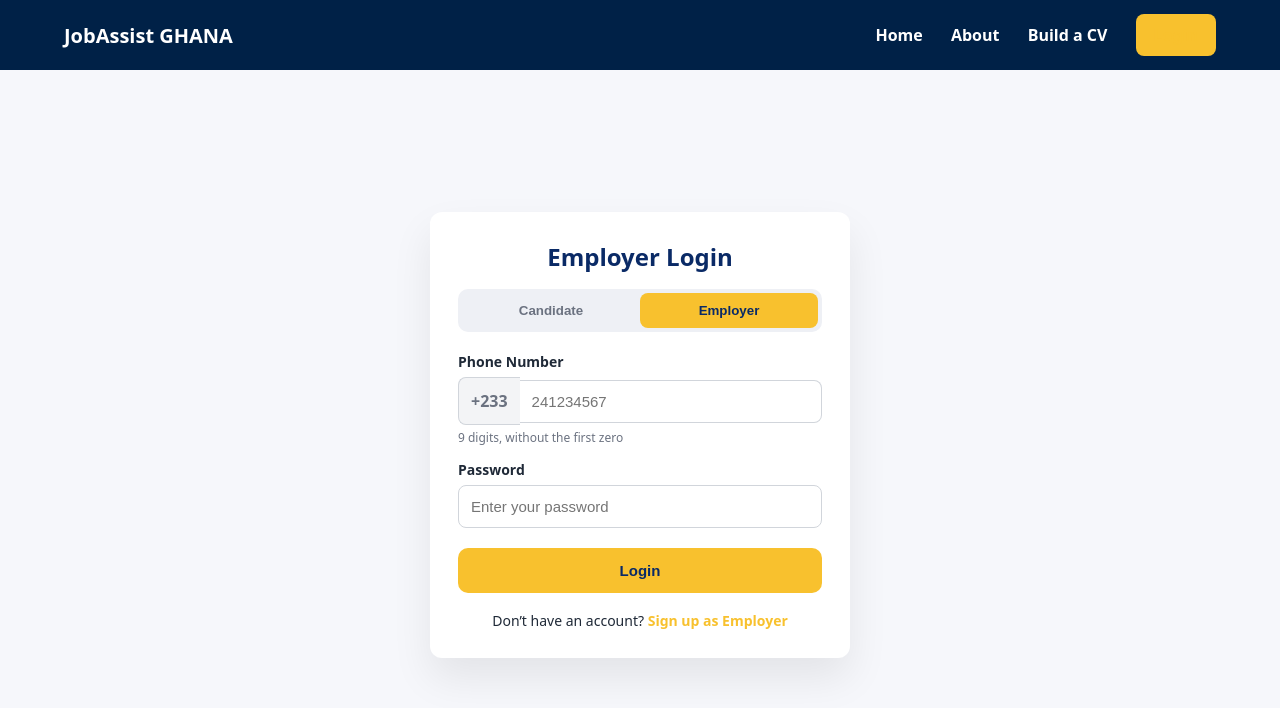
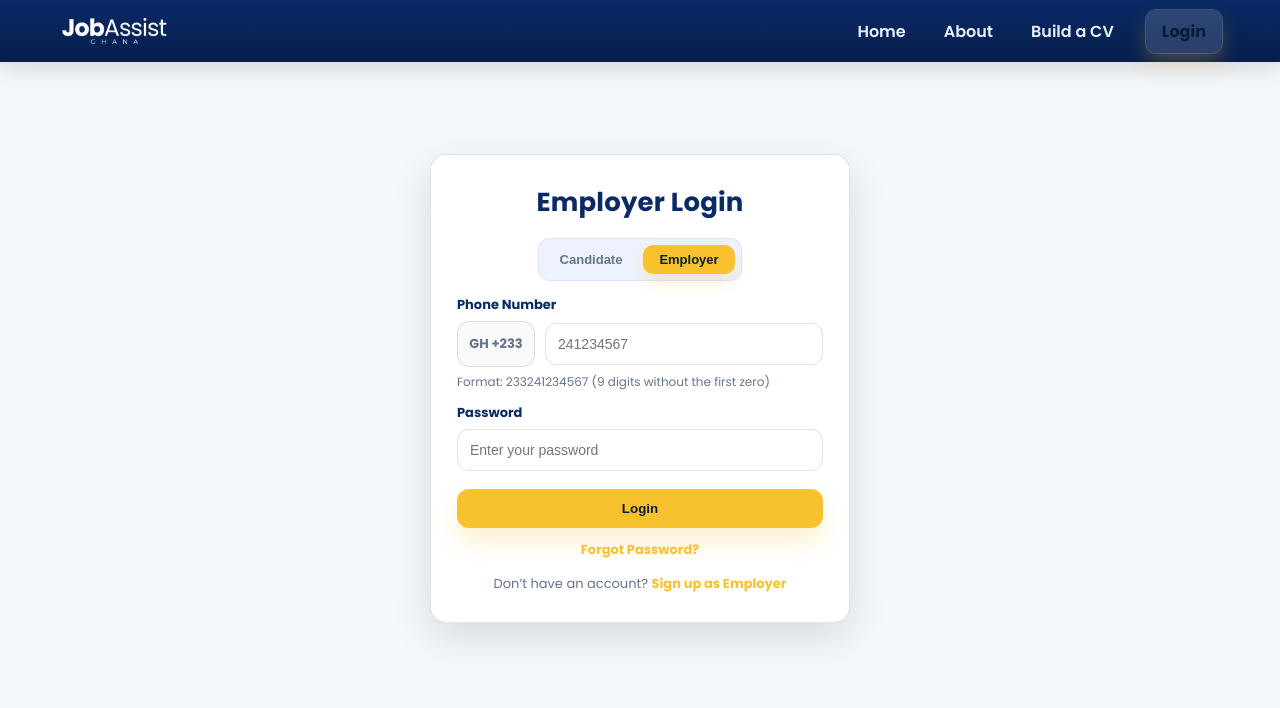
Before and after one commit to Kstewart822/jobassistghana, a plain HTML site: page login.html in a window 1280 px wide. Drawn offline with Linux system fonts and the light colour scheme.

Commit message:
Fix login page role switcher (candidate/employer)
Refactor login page structure and styles for improved design and functionality.

```diff
--- a/login.html
+++ b/login.html
@@ -1,250 +1,342 @@
-<!doctype html>
+<!DOCTYPE html>
 <html lang="en">
 <head>
   <meta charset="UTF-8" />
   <meta name="viewport" content="width=device-width, initial-scale=1.0" />
   <title>Login | Job Assist Ghana</title>
 
-  <link rel="icon" type="image/png" href="tab-logo.png" />
-  <link rel="stylesheet" href="https://cdnjs.cloudflare.com/ajax/libs/font-awesome/6.4.0/css/all.min.css"/>
+  <!-- Fonts (optional) -->
+  <link href="https://fonts.googleapis.com/css2?family=Poppins:wght@400;500;600;700&display=swap" rel="stylesheet">
 
   <style>
-    :root {
-      --blue: #0a2a66;
-      --gold: #f8c12e;
-      --bg: #f6f7fb;
-      --text: #1f2937;
-      --muted: #6b7280;
-      --radius: 12px;
+    :root{
+      --primary:#0a2a66;
+      --primary-dark:#071e4d;
+      --accent:#f8c12e;
+      --bg:#f4f7fb;
+      --text:#0f172a;
+      --muted:#64748b;
+      --card:#ffffff;
+      --border:rgba(15,23,42,.12);
+      --shadow:0 14px 40px rgba(2, 8, 23, 0.12);
+      --radius:16px;
     }
-    * { box-sizing: border-box; margin: 0; padding: 0; }
-    body {
-      font-family: system-ui, -apple-system, Segoe UI, sans-serif;
+
+    *{ box-sizing:border-box; }
+    body{
+      margin:0;
+      font-family: Poppins, system-ui, -apple-system, Segoe UI, Roboto, Arial, sans-serif;
       background: var(--bg);
       color: var(--text);
+      min-height:100vh;
     }
-    header {
-      height: 70px;
-      background: #002147;
-      display: flex;
-      align-items: center;
-      justify-content: space-between;
-      padding: 0 5%;
+
+    /* Top nav (matches your public pages style) */
+    header{
+      position: sticky;
+      top:0;
+      z-index:10;
+      background: linear-gradient(180deg, var(--primary) 0%, var(--primary-dark) 100%);
+      box-shadow: 0 8px 24px rgba(0,0,0,.12);
     }
-    .logo {
-      color: #fff;
-      font-weight: 800;
-      font-size: 20px;
-      text-decoration: none;
+    .nav-wrap{
+      max-width: 1200px;
+      margin: 0 auto;
+      padding: 14px 18px;
+      display:flex;
+      align-items:center;
+      justify-content:space-between;
+      gap: 16px;
     }
-    nav a {
-      color: #fff;
-      margin-left: 24px;
-      text-decoration: none;
-      font-weight: 600;
+    .brand{
+      display:flex;
+      align-items:center;
+      gap: 12px;
+      text-decoration:none;
+      color:#fff;
+      font-weight:700;
+      letter-spacing:.3px;
     }
-    nav a.active { color: var(--gold); }
-    .login-btn {
-      background: var(--gold);
-      color: var(--blue);
-      padding: 10px 18px;
-      border-radius: 8px;
-      font-weight: 700;
+    .brand img{
+      height: 34px;
+      width:auto;
+      display:block;
     }
-    .page {
-      min-height: calc(100vh - 70px);
-      display: flex;
-      justify-content: center;
-      align-items: center;
-      padding: 20px;
+    .nav-links{
+      display:flex;
+      align-items:center;
+      gap: 10px;
+      list-style:none;
+      margin:0;
+      padding:0;
     }
-    .card {
-      background: #fff;
+    .nav-links a{
+      color:#eaf0ff;
+      text-decoration:none;
+      font-weight:600;
+      padding: 10px 14px;
+      border-radius: 10px;
+      transition: .15s ease;
+    }
+    .nav-links a:hover{
+      background: rgba(255,255,255,.08);
+    }
+    .nav-links a.active{
+      background: rgba(255,255,255,.14);
+      outline: 1px solid rgba(255,255,255,.18);
+    }
+    .nav-cta{
+      margin-left: 8px;
+      background: var(--accent);
+      color: #0b1b3a !important;
+      padding: 10px 16px !important;
+      border-radius: 12px;
+      font-weight:800 !important;
+      box-shadow: 0 10px 20px rgba(248,193,46,.25);
+    }
+
+    /* Page */
+    .page{
+      max-width: 1200px;
+      margin: 0 auto;
+      padding: 38px 18px 70px;
+    }
+    .center{
+      display:flex;
+      justify-content:center;
+      align-items:flex-start;
+    }
+
+    .card{
       width: 100%;
       max-width: 420px;
-      padding: 28px;
+      background: var(--card);
       border-radius: var(--radius);
-      box-shadow: 0 20px 40px rgba(0,0,0,.08);
+      box-shadow: var(--shadow);
+      border: 1px solid var(--border);
+      padding: 28px 26px;
+      margin-top: 54px;
     }
-    h1 {
-      text-align: center;
-      margin-bottom: 16px;
-      color: var(--blue);
-      font-size: 24px;
+    .card h1{
+      margin: 0 0 16px;
+      font-size: 26px;
+      text-align:center;
+      color: var(--primary);
+      letter-spacing: .2px;
     }
-    .toggle {
-      display: flex;
-      background: #eef0f5;
+
+    /* Role switcher */
+    .user-type-toggle{
+      display:flex;
+      gap: 6px;
+      background: #eef2ff;
+      padding: 6px;
+      border-radius: 12px;
+      border: 1px solid rgba(99,102,241,.12);
+      width: fit-content;
+      margin: 0 auto 14px;
+    }
+    .user-type-btn{
+      border: 0;
+      background: transparent;
+      padding: 8px 14px;
       border-radius: 10px;
-      padding: 4px;
-      margin-bottom: 20px;
+      font-weight: 700;
+      font-size: 13px;
+      color: var(--muted);
+      cursor:pointer;
+      transition: .15s ease;
+      line-height: 1;
+      display:inline-flex;
+      align-items:center;
+      justify-content:center;
+      min-width: 92px;
     }
-    .toggle button {
-      flex: 1;
-      border: none;
-      background: transparent;
-      padding: 10px;
+    .user-type-btn:hover{
+      background: rgba(10,42,102,.07);
+      color: var(--primary);
+    }
+    .user-type-btn.active{
+      background: var(--accent);
+      color: #0b1b3a;
+      box-shadow: 0 8px 16px rgba(248,193,46,.25);
+    }
+
+    /* Form */
+    label{
+      display:block;
+      font-size: 13px;
       font-weight: 700;
-      cursor: pointer;
-      border-radius: 8px;
+      color: var(--primary);
+      margin: 12px 0 6px;
+    }
+    .input-row{
+      display:flex;
+      gap: 10px;
+      align-items:center;
+    }
+    .country-code{
+      flex: 0 0 78px;
+      padding: 12px 10px;
+      border-radius: 12px;
+      border: 1px solid var(--border);
+      background: #f8fafc;
+      color: var(--muted);
+      font-weight: 700;
+      font-size: 13px;
+      text-align:center;
+    }
+    input{
+      width:100%;
+      padding: 12px 12px;
+      border-radius: 12px;
+      border: 1px solid var(--border);
+      outline:none;
+      font-size: 14px;
+      background:#fff;
+    }
+    input:focus{
+      border-color: rgba(10,42,102,.35);
+      box-shadow: 0 0 0 4px rgba(10,42,102,.10);
+    }
+    .hint{
+      font-size: 12px;
+      color: var(--muted);
+      margin-top: 6px;
+    }
+
+    .btn{
+      width:100%;
+      margin-top: 18px;
+      padding: 12px 14px;
+      border: 0;
+      border-radius: 12px;
+      background: var(--accent);
+      color: #0b1b3a;
+      font-weight: 900;
+      cursor:pointer;
+      box-shadow: 0 12px 24px rgba(248,193,46,.25);
+      transition: .15s ease;
+    }
+    .btn:hover{ transform: translateY(-1px); }
+
+    .footer{
+      text-align:center;
+      margin-top: 14px;
+      font-size: 13px;
       color: var(--muted);
     }
-    .toggle button.active {
-      background: var(--gold);
-      color: var(--blue);
+    .footer a{
+      color: var(--accent);
+      text-decoration:none;
+      font-weight:800;
     }
-    label {
-      font-size: 14px;
-      font-weight: 600;
-      display: block;
-      margin: 14px 0 6px;
-    }
-    input {
-      width: 100%;
-      padding: 12px;
-      border-radius: 8px;
-      border: 1px solid #d1d5db;
-      font-size: 15px;
-    }
-    .phone {
-      display: flex;
-      align-items: center;
-    }
-    .phone span {
-      padding: 12px;
-      background: #f3f4f6;
-      border: 1px solid #d1d5db;
-      border-right: none;
-      border-radius: 8px 0 0 8px;
-      font-weight: 600;
-      color: var(--muted);
-    }
-    .phone input {
-      border-radius: 0 8px 8px 0;
-      border-left: none;
-    }
-    .hint {
-      font-size: 12px;
-      color: var(--muted);
-      margin-top: 4px;
-    }
-    .error {
-      display: none;
-      margin-top: 12px;
-      background: #fee2e2;
-      color: #b91c1c;
-      padding: 10px;
-      border-radius: 8px;
-      font-size: 14px;
-    }
-    button.submit {
-      margin-top: 20px;
-      width: 100%;
-      padding: 14px;
-      background: var(--gold);
-      color: var(--blue);
-      border: none;
-      border-radius: 10px;
-      font-weight: 800;
-      font-size: 15px;
-      cursor: pointer;
-    }
-    .footer {
-      margin-top: 18px;
-      text-align: center;
-      font-size: 14px;
-    }
-    .footer a {
-      color: var(--gold);
-      text-decoration: none;
-      font-weight: 700;
+    .footer a:hover{ text-decoration: underline; }
+
+    /* Mobile */
+    @media (max-width: 740px){
+      .nav-links{ gap: 6px; }
+      .nav-links a{ padding: 9px 10px; font-size: 13px; }
+      .card{ margin-top: 26px; }
     }
   </style>
 </head>
+
 <body>
   <header>
-  <a href="index.html" class="logo">JobAssist GHANA</a>
-  <nav>
-    <a href="index.html">Home</a>
-    <a href="about.html">About</a>
-    <a href="build-cv.html">Build a CV</a>
-    <a href="login.html" class="login-btn active">Login</a>
-  </nav>
+    <div class="nav-wrap">
+      <a class="brand" href="index.html" aria-label="Job Assist Ghana Home">
+        <img src="logo.png" alt="Job Assist Ghana logo">
+      </a>
+
+      <ul class="nav-links" aria-label="Primary">
+        <li><a href="index.html">Home</a></li>
+        <li><a href="about.html">About</a></li>
+        <li><a href="build-cv.html">Build a CV</a></li>
+        <li><a class="nav-cta active" href="login.html">Login</a></li>
+      </ul>
+    </div>
   </header>
 
   <main class="page">
-  <div class="card">
-    <h1 id="title">Employer Login</h1>
+    <div class="center">
+      <section class="card" aria-label="Login card">
+        <h1 id="loginTitle">Employer Login</h1>
 
-    <div class="toggle">
-      <button id="candidateBtn">Candidate</button>
-      <button id="employerBtn" class="active">Employer</button>
+        <div class="user-type-toggle" role="tablist" aria-label="Choose account type">
+          <button type="button" class="user-type-btn" id="candidateBtn" aria-selected="false">Candidate</button>
+          <button type="button" class="user-type-btn active" id="employerBtn" aria-selected="true">Employer</button>
         </div>
 
-    <form id="loginForm">
-      <label>Phone Number</label>
-      <div class="phone">
-        <span>+233</span>
-        <input id="phone" type="tel" placeholder="241234567" maxlength="9" required />
+        <form id="loginForm" onsubmit="return false;">
+          <label for="phone">Phone Number</label>
+          <div class="input-row">
+            <div class="country-code">GH +233</div>
+            <input id="phone" type="tel" placeholder="241234567" autocomplete="tel" />
           </div>
-      <div class="hint">9 digits, without the first zero</div>
+          <div class="hint">Format: 233241234567 (9 digits without the first zero)</div>
 
-      <label>Password</label>
-      <input id="password" type="password" placeholder="Enter your password" required />
+          <label for="password">Password</label>
+          <input id="password" type="password" placeholder="Enter your password" autocomplete="current-password" />
 
-      <div class="error" id="error">Invalid login details</div>
+          <button class="btn" id="loginBtn" type="button">Login</button>
 
-      <button class="submit" type="submit">Login</button>
+          <div class="footer" style="margin-top:12px;">
+            <a href="forgot-password.html">Forgot Password?</a>
+          </div>
+
+          <div class="footer" id="signupLine">
+            Don’t have an account? <a id="signupLink" href="employer-signup.html">Sign up as Employer</a>
+          </div>
         </form>
-
-    <div class="footer" id="signup">
-      Don’t have an account? <a href="employer-signup.html">Sign up as Employer</a>
-    </div>
+      </section>
     </div>
   </main>
 
   <script>
-  const candidateBtn = document.getElementById('candidateBtn');
-  const employerBtn = document.getElementById('employerBtn');
-  const title = document.getElementById('title');
-  const signup = document.getElementById('signup');
-  const phone = document.getElementById('phone');
-  const form = document.getElementById('loginForm');
-  const error = document.getElementById('error');
-  let userType = 'employer';
-
-  candidateBtn.onclick = () => {
-    userType = 'candidate';
-    candidateBtn.classList.add('active');
-    employerBtn.classList.remove('active');
-    title.textContent = 'Candidate Login';
-    signup.innerHTML = 'Don’t have an account? <a href="signup.html">Sign up as Candidate</a>';
+    // Safe redirects for your folder structure
+    const ROUTES = {
+      candidateDashboard: "candidate/candidate-dashboard.html",
+      employerDashboard: "employer/employer-dashboard.html",
+      candidateSignup: "signup.html",            // (adjust later if you split signups)
+      employerSignup: "employer-signup.html"
     };
 
-  employerBtn.onclick = () => {
-    userType = 'employer';
-    employerBtn.classList.add('active');
-    candidateBtn.classList.remove('active');
-    title.textContent = 'Employer Login';
-    signup.innerHTML = 'Don’t have an account? <a href="employer-signup.html">Sign up as Employer</a>';
-  };
+    const titleEl = document.getElementById("loginTitle");
+    const candidateBtn = document.getElementById("candidateBtn");
+    const employerBtn = document.getElementById("employerBtn");
+    const signupLine = document.getElementById("signupLine");
+    const signupLink = document.getElementById("signupLink");
+    const loginBtn = document.getElementById("loginBtn");
 
-  phone.addEventListener('input', () => {
-    phone.value = phone.value.replace(/\D/g, '').slice(0,9);
+    let role = "employer"; // default
+
+    function setRole(nextRole){
+      role = nextRole;
+
+      const isEmployer = role === "employer";
+      employerBtn.classList.toggle("active", isEmployer);
+      candidateBtn.classList.toggle("active", !isEmployer);
+      employerBtn.setAttribute("aria-selected", String(isEmployer));
+      candidateBtn.setAttribute("aria-selected", String(!isEmployer));
+
+      titleEl.textContent = isEmployer ? "Employer Login" : "Candidate Login";
+      signupLink.textContent = isEmployer ? "Sign up as Employer" : "Sign up as Candidate";
+      signupLink.href = isEmployer ? ROUTES.employerSignup : ROUTES.candidateSignup;
+    }
+
+    candidateBtn.addEventListener("click", () => setRole("candidate"));
+    employerBtn.addEventListener("click", () => setRole("employer"));
+
+    loginBtn.addEventListener("click", () => {
+      // Demo redirect (until backend exists)
+      window.location.href = (role === "employer")
+        ? ROUTES.employerDashboard
+        : ROUTES.candidateDashboard;
     });
 
-  form.onsubmit = (e) => {
-    e.preventDefault();
-    error.style.display = 'none';
-    if (phone.value.length !== 9) {
-      error.textContent = 'Phone number must be 9 digits';
-      error.style.display = 'block';
-      return;
-    }
-    window.location.href = userType === 'candidate'
-      ? 'candidate/candidate-dashboard.html'
-      : 'employer/employer-dashboard.html';
-  };
+    // init
+    setRole("employer");
   </script>
 </body>
 </html>
```
Lines whose indentation alone changed are shown as unchanged.
